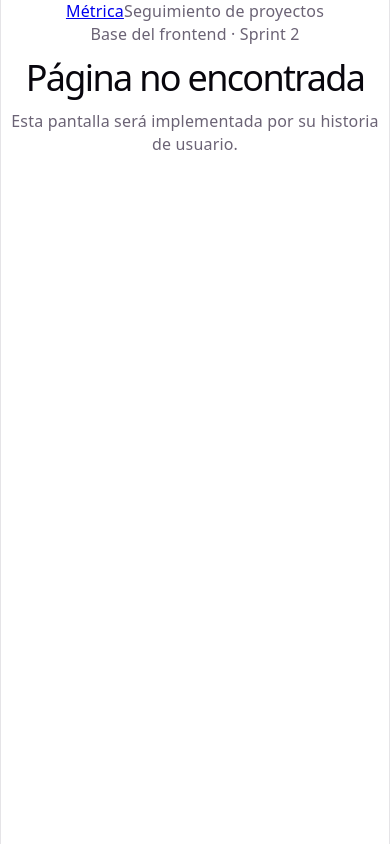
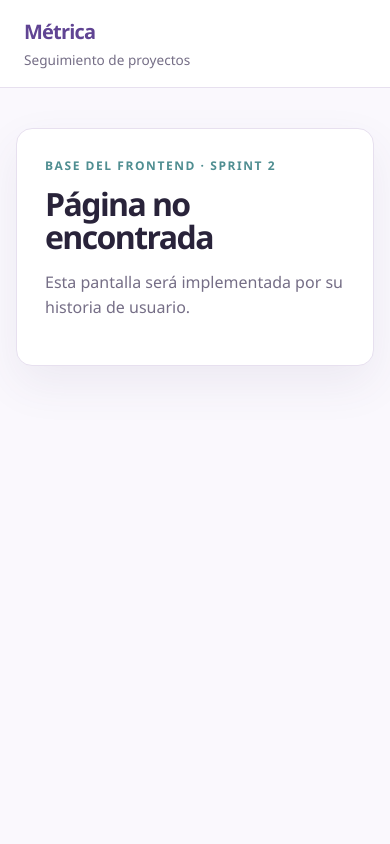
Before and after one commit to MoyaCarlos/seguimiento-medicion, a React (Vite) app in the folder web/: page / in a window 390 px wide. Built offline with nearby package versions, Linux system fonts and the light colour scheme.

Commit message:
REFACTOR: completar estilos y documentación del frontend
Agrega la identidad visual, el proxy de Vite y la guía de uso de la base compartida.

Co-authored-by: Copilot <223556219+Copilot@users.noreply.github.com>

```diff
--- a/web/src/App.css
+++ b/web/src/App.css
@@ -1,184 +1,171 @@
-.counter {
-  font-size: 16px;
-  padding: 5px 10px;
-  border-radius: 5px;
-  color: var(--accent);
-  background: var(--accent-bg);
-  border: 2px solid transparent;
-  transition: border-color 0.3s;
-  margin-bottom: 24px;
+:root {
+  --ink: #29233a;
+  --muted: #756e86;
+  --line: #e7e0ef;
+  --surface: #ffffff;
+  --background: #faf8fd;
+  --lilac: #8067b7;
+  --lilac-dark: #604493;
+  --complement: #4f8e91;
+  --danger: #b4235a;
+  font-family: "Avenir Next", Avenir, "Segoe UI", sans-serif;
+  color: var(--ink);
+  background: var(--background);
+  font-synthesis: none;
+  text-rendering: optimizeLegibility;
+  -webkit-font-smoothing: antialiased;
+}
 
-  &:hover {
-    border-color: var(--accent-border);
+* {
+  box-sizing: border-box;
+}
+
+body {
+  margin: 0;
+  min-width: 320px;
+}
+
+button,
+input {
+  font: inherit;
+}
+
+.app-shell {
+  min-height: 100vh;
+}
+
+.app-header {
+  align-items: center;
+  background: var(--surface);
+  border-bottom: 1px solid var(--line);
+  display: flex;
+  justify-content: space-between;
+  padding: 1.1rem max(1.5rem, calc((100vw - 1080px) / 2));
+}
+
+.brand {
+  color: var(--lilac-dark);
+  font-size: 1.25rem;
+  font-weight: 800;
+  letter-spacing: -0.04em;
+  text-decoration: none;
+}
+
+.header-label {
+  color: var(--muted);
+  font-size: 0.85rem;
+}
+
+.app-main {
+  margin: 0 auto;
+  max-width: 1080px;
+  padding: 3rem 1.5rem;
+}
+
+.placeholder {
+  background: var(--surface);
+  border: 1px solid var(--line);
+  border-radius: 1rem;
+  box-shadow: 0 18px 45px rgb(80 60 110 / 8%);
+  margin: 3rem auto;
+  max-width: 700px;
+  padding: 3rem;
+}
+
+.eyebrow {
+  color: var(--complement);
+  font-size: 0.75rem;
+  font-weight: 800;
+  letter-spacing: 0.13em;
+  margin: 0 0 0.8rem;
+  text-transform: uppercase;
+}
+
+h1 {
+  font-size: clamp(2rem, 5vw, 3.25rem);
+  letter-spacing: -0.05em;
+  line-height: 1.05;
+  margin: 0 0 1rem;
+}
+
+.placeholder p:not(.eyebrow) {
+  color: var(--muted);
+  line-height: 1.6;
+}
+
+.button {
+  border: 0;
+  border-radius: 0.55rem;
+  cursor: pointer;
+  font-weight: 700;
+  padding: 0.75rem 1rem;
+}
+
+.button--primary {
+  background: var(--lilac);
+  color: white;
+}
+
+.button--primary:hover {
+  background: var(--lilac-dark);
+}
+
+.button--secondary {
+  background: #eee8f8;
+  color: var(--lilac-dark);
+}
+
+.button--quiet {
+  background: transparent;
+  color: var(--lilac-dark);
+}
+
+.field {
+  display: grid;
+  gap: 0.4rem;
+}
+
+.field label {
+  font-size: 0.875rem;
+  font-weight: 700;
+}
+
+.field input {
+  border: 1px solid var(--line);
+  border-radius: 0.5rem;
+  color: var(--ink);
+  padding: 0.75rem 0.85rem;
+}
+
+.field input:focus {
+  border-color: var(--lilac);
+  box-shadow: 0 0 0 3px rgb(128 103 183 / 15%);
+  outline: none;
+}
+
+.message--error {
+  color: var(--danger);
+  font-size: 0.8rem;
+  margin: 0;
+}
+
+.loading {
+  color: var(--complement);
+}
+
+@media (max-width: 600px) {
+  .app-header {
+    align-items: flex-start;
+    flex-direction: column;
+    gap: 0.35rem;
   }
-  &:focus-visible {
-    outline: 2px solid var(--accent);
-    outline-offset: 2px;
+
+  .app-main {
+    padding: 1.5rem 1rem;
+  }
+
+  .placeholder {
+    margin: 1rem auto;
+    padding: 1.75rem;
   }
 }
-
-.hero {
-  position: relative;
-
-  .base,
-  .framework,
-  .vite {
-    inset-inline: 0;
-    margin: 0 auto;
-  }
-
-  .base {
-    width: 170px;
-    position: relative;
-    z-index: 0;
-  }
-
-  .framework,
-  .vite {
-    position: absolute;
-  }
-
-  .framework {
-    z-index: 1;
-    top: 34px;
-    height: 28px;
-    transform: perspective(2000px) rotateZ(300deg) rotateX(44deg) rotateY(39deg)
-      scale(1.4);
-  }
-
-  .vite {
-    z-index: 0;
-    top: 107px;
-    height: 26px;
-    width: auto;
-    transform: perspective(2000px) rotateZ(300deg) rotateX(40deg) rotateY(39deg)
-      scale(0.8);
-  }
-}
-
-#center {
-  display: flex;
-  flex-direction: column;
-  gap: 25px;
-  place-content: center;
-  place-items: center;
-  flex-grow: 1;
-
-  @media (max-width: 1024px) {
-    padding: 32px 20px 24px;
-    gap: 18px;
-  }
-}
-
-#next-steps {
-  display: flex;
-  border-top: 1px solid var(--border);
-  text-align: left;
-
-  & > div {
-    flex: 1 1 0;
-    padding: 32px;
-    @media (max-width: 1024px) {
-      padding: 24px 20px;
-    }
-  }
-
-  .icon {
-    margin-bottom: 16px;
-    width: 22px;
-    height: 22px;
-  }
-
-  @media (max-width: 1024px) {
-    flex-direction: column;
-    text-align: center;
-  }
-}
-
-#docs {
-  border-right: 1px solid var(--border);
-
-  @media (max-width: 1024px) {
-    border-right: none;
-    border-bottom: 1px solid var(--border);
-  }
-}
-
-#next-steps ul {
-  list-style: none;
-  padding: 0;
-  display: flex;
-  gap: 8px;
-  margin: 32px 0 0;
-
-  .logo {
-    height: 18px;
-  }
-
-  a {
-    color: var(--text-h);
-    font-size: 16px;
-    border-radius: 6px;
-    background: var(--social-bg);
-    display: flex;
-    padding: 6px 12px;
-    align-items: center;
-    gap: 8px;
-    text-decoration: none;
-    transition: box-shadow 0.3s;
-
-    &:hover {
-      box-shadow: var(--shadow);
-    }
-    .button-icon {
-      height: 18px;
-      width: 18px;
-    }
-  }
-
-  @media (max-width: 1024px) {
-    margin-top: 20px;
-    flex-wrap: wrap;
-    justify-content: center;
-
-    li {
-      flex: 1 1 calc(50% - 8px);
-    }
-
-    a {
-      width: 100%;
-      justify-content: center;
-      box-sizing: border-box;
-    }
-  }
-}
-
-#spacer {
-  height: 88px;
-  border-top: 1px solid var(--border);
-  @media (max-width: 1024px) {
-    height: 48px;
-  }
-}
-
-.ticks {
-  position: relative;
-  width: 100%;
-
-  &::before,
-  &::after {
-    content: '';
-    position: absolute;
-    top: -4.5px;
-    border: 5px solid transparent;
-  }
-
-  &::before {
-    left: 0;
-    border-left-color: var(--border);
-  }
-  &::after {
-    right: 0;
-    border-right-color: var(--border);
-  }
-}
--- a/web/src/index.css
+++ b/web/src/index.css
@@ -1,111 +1,3 @@
-:root {
-  --text: #6b6375;
-  --text-h: #08060d;
-  --bg: #fff;
-  --border: #e5e4e7;
-  --code-bg: #f4f3ec;
-  --accent: #aa3bff;
-  --accent-bg: rgba(170, 59, 255, 0.1);
-  --accent-border: rgba(170, 59, 255, 0.5);
-  --social-bg: rgba(244, 243, 236, 0.5);
-  --shadow:
-    rgba(0, 0, 0, 0.1) 0 10px 15px -3px, rgba(0, 0, 0, 0.05) 0 4px 6px -2px;
-
-  --sans: system-ui, 'Segoe UI', Roboto, sans-serif;
-  --heading: system-ui, 'Segoe UI', Roboto, sans-serif;
-  --mono: ui-monospace, Consolas, monospace;
-
-  font: 18px/145% var(--sans);
-  letter-spacing: 0.18px;
-  color-scheme: light dark;
-  color: var(--text);
-  background: var(--bg);
-  font-synthesis: none;
-  text-rendering: optimizeLegibility;
-  -webkit-font-smoothing: antialiased;
-  -moz-osx-font-smoothing: grayscale;
-
-  @media (max-width: 1024px) {
-    font-size: 16px;
-  }
+#root {
+  min-height: 100vh;
 }
-
-@media (prefers-color-scheme: dark) {
-  :root {
-    --text: #9ca3af;
-    --text-h: #f3f4f6;
-    --bg: #16171d;
-    --border: #2e303a;
-    --code-bg: #1f2028;
-    --accent: #c084fc;
-    --accent-bg: rgba(192, 132, 252, 0.15);
-    --accent-border: rgba(192, 132, 252, 0.5);
-    --social-bg: rgba(47, 48, 58, 0.5);
-    --shadow:
-      rgba(0, 0, 0, 0.4) 0 10px 15px -3px, rgba(0, 0, 0, 0.25) 0 4px 6px -2px;
-  }
-
-  #social .button-icon {
-    filter: invert(1) brightness(2);
-  }
-}
-
-#root {
-  width: 1126px;
-  max-width: 100%;
-  margin: 0 auto;
-  text-align: center;
-  border-inline: 1px solid var(--border);
-  min-height: 100svh;
-  display: flex;
-  flex-direction: column;
-  box-sizing: border-box;
-}
-
-body {
-  margin: 0;
-}
-
-h1,
-h2 {
-  font-family: var(--heading);
-  font-weight: 500;
-  color: var(--text-h);
-}
-
-h1 {
-  font-size: 56px;
-  letter-spacing: -1.68px;
-  margin: 32px 0;
-  @media (max-width: 1024px) {
-    font-size: 36px;
-    margin: 20px 0;
-  }
-}
-h2 {
-  font-size: 24px;
-  line-height: 118%;
-  letter-spacing: -0.24px;
-  margin: 0 0 8px;
-  @media (max-width: 1024px) {
-    font-size: 20px;
-  }
-}
-p {
-  margin: 0;
-}
-
-code,
-.counter {
-  font-family: var(--mono);
-  display: inline-flex;
-  border-radius: 4px;
-  color: var(--text-h);
-}
-
-code {
-  font-size: 15px;
-  line-height: 135%;
-  padding: 4px 8px;
-  background: var(--code-bg);
-}
--- a/web/vite.config.ts
+++ b/web/vite.config.ts
@@ -1,7 +1,20 @@
 import react from '@vitejs/plugin-react'
-import { defineConfig } from 'vite'
+import { defineConfig, type ProxyOptions } from 'vite'
 
-// https://vite.dev/config/
+const apiProxy: ProxyOptions = {
+  target: 'http://localhost:8080',
+  bypass(request) {
+    if (request.headers.accept?.includes('text/html')) return '/index.html'
+  },
+}
+
 export default defineConfig({
   plugins: [react()],
+  server: {
+    proxy: {
+      '/backlog': apiProxy,
+      '/projects': apiProxy,
+      '/sprints': apiProxy,
+    },
+  },
 })
```
Also changed, not shown: 2 other files (tests, documents, lock files or other folders).
